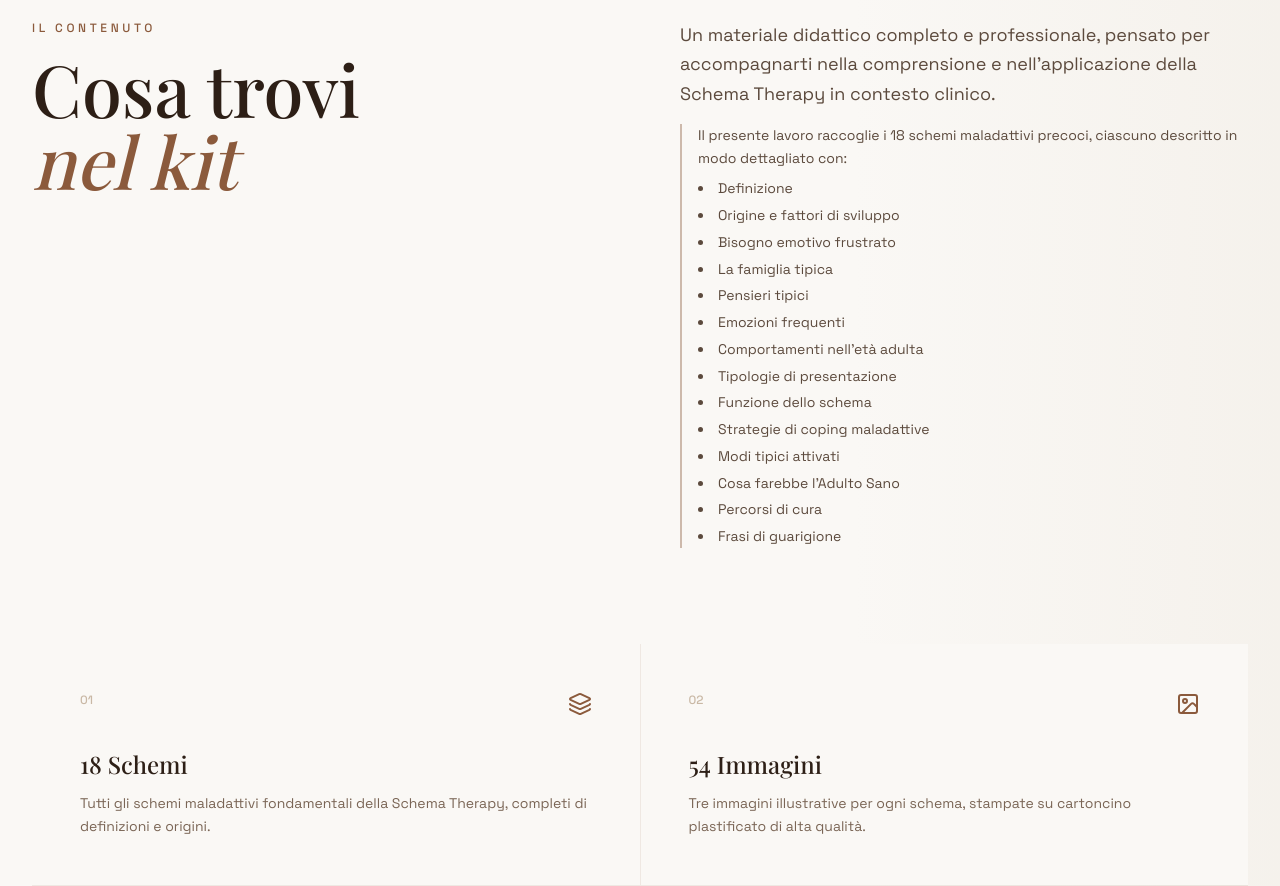
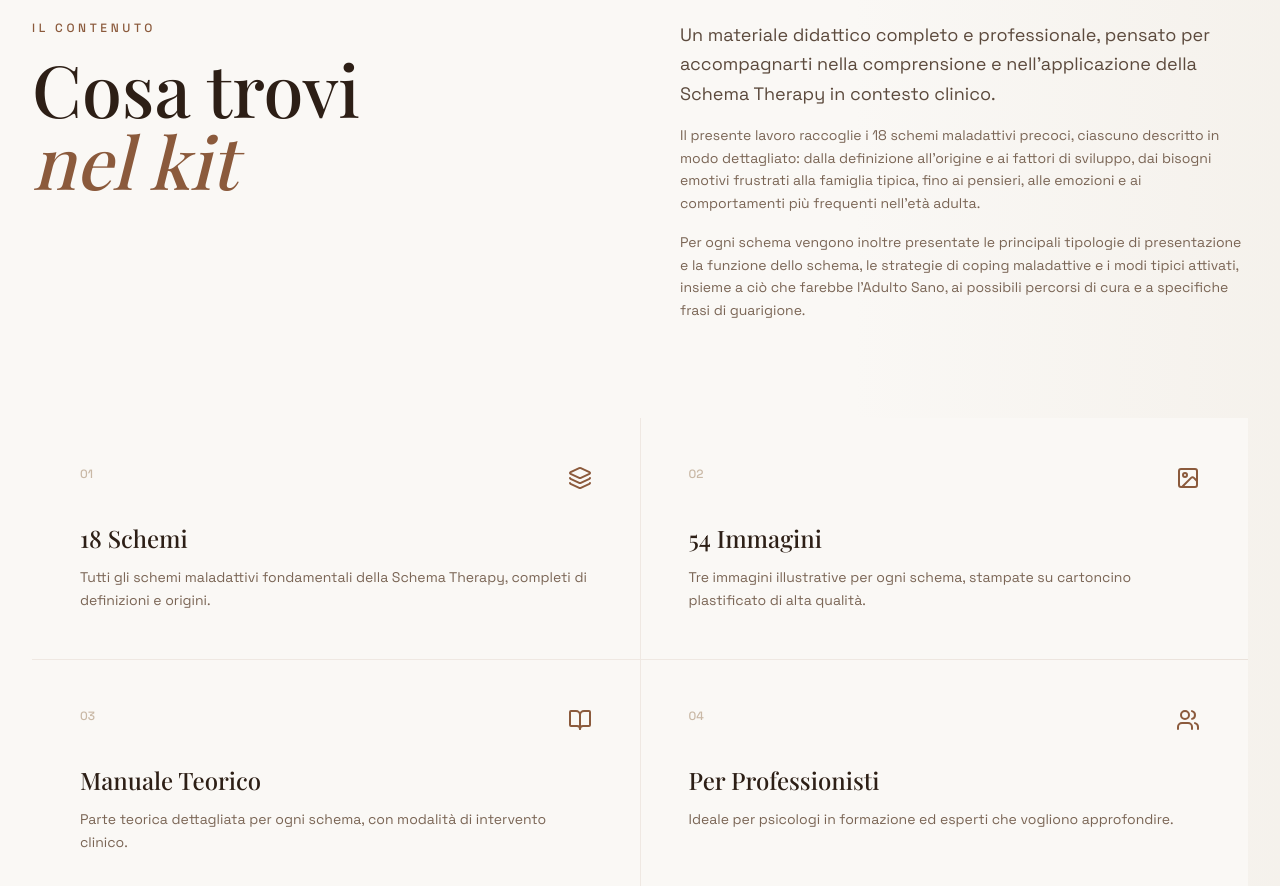
Before and after one commit to eltonbrahja/schema-therapy, a React (Vite) app: page / in a window 1280 px wide. Shown: the part 940-1826 px from the top of the page. Built offline with nearby package versions, Linux system fonts and the light colour scheme; a web font is replaced by a local one.

Commit message:
aggiunta testo

```diff
--- a/src/sections/Product.tsx
+++ b/src/sections/Product.tsx
@@ -104,32 +104,27 @@ export function Product() {
               clinico.
             </p>
 
-            <div
-              className={`border-l-2 border-[#8b5a3c]/40 pl-4 text-sm text-[#5c4a3d] leading-relaxed transition-all duration-700 delay-300 ${
+            <p
+              className={`text-sm text-[#7a6555] leading-relaxed transition-all duration-700 delay-300 ${
                 isVisible ? 'opacity-100 translate-y-0' : 'opacity-0 translate-y-8'
               }`}
             >
-              <p className="mb-2">
-                Il presente lavoro raccoglie i 18 schemi maladattivi precoci, ciascuno
-                descritto in modo dettagliato con:
-              </p>
-              <ul className="space-y-1 list-disc list-inside">
-                <li>Definizione</li>
-                <li>Origine e fattori di sviluppo</li>
-                <li>Bisogno emotivo frustrato</li>
-                <li>La famiglia tipica</li>
-                <li>Pensieri tipici</li>
-                <li>Emozioni frequenti</li>
-                <li>Comportamenti nell’età adulta</li>
-                <li>Tipologie di presentazione</li>
-                <li>Funzione dello schema</li>
-                <li>Strategie di coping maladattive</li>
-                <li>Modi tipici attivati</li>
-                <li>Cosa farebbe l’Adulto Sano</li>
-                <li>Percorsi di cura</li>
-                <li>Frasi di guarigione</li>
-              </ul>
-            </div>
+              Il presente lavoro raccoglie i 18 schemi maladattivi precoci, ciascuno
+              descritto in modo dettagliato: dalla definizione all&apos;origine e ai fattori
+              di sviluppo, dai bisogni emotivi frustrati alla famiglia tipica, fino ai
+              pensieri, alle emozioni e ai comportamenti più frequenti nell&apos;età adulta.
+            </p>
+
+            <p
+              className={`text-sm text-[#7a6555] leading-relaxed transition-all duration-700 delay-350 ${
+                isVisible ? 'opacity-100 translate-y-0' : 'opacity-0 translate-y-8'
+              }`}
+            >
+              Per ogni schema vengono inoltre presentate le principali tipologie di
+              presentazione e la funzione dello schema, le strategie di coping
+              maladattive e i modi tipici attivati, insieme a ciò che farebbe l&apos;Adulto
+              Sano, ai possibili percorsi di cura e a specifiche frasi di guarigione.
+            </p>
           </div>
         </div>
 
```
